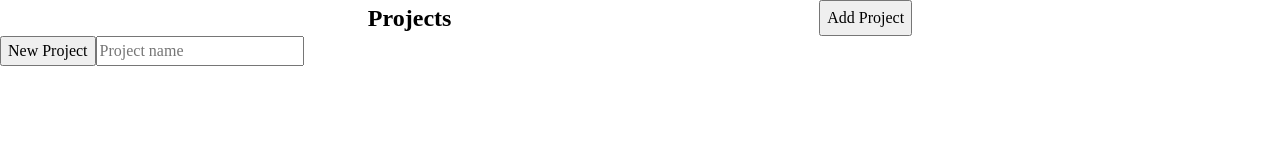
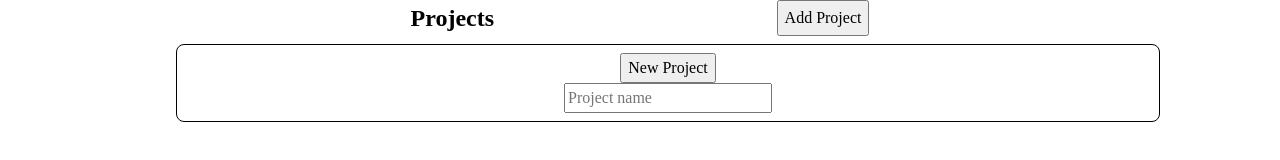
Before and after one commit to chucoyos/todo_list, a website built with webpack: page dist/index.html in a window 1280 px wide. Both pictures are taken after a click on the button "Add Project". Built offline with Linux system fonts and the light colour scheme.

Commit message:
Insert form into the ul

```diff
--- a/src/projects/newProject.js
+++ b/src/projects/newProject.js
@@ -13,6 +13,7 @@ const newProject = () => {
   projectInput.setAttribute('placeholder', 'Project name');
   newProjectContainer.appendChild(newProjectBtn);
   newProjectContainer.appendChild(projectInput);
+  newProjectContainer.classList.add('project-item');
   const listItem = document.createElement('li');
   listItem.appendChild(newProjectContainer);
   return newProjectContainer;
--- a/src/projects/projects.js
+++ b/src/projects/projects.js
@@ -14,7 +14,7 @@ const projects =  () => {
 
   addProjectButton.addEventListener('click', () => {
     const newProjectContainer = newProject();
-    projectsBody.insertBefore(newProjectContainer, projectsList);
+    projectsList.insertBefore(newProjectContainer, projectsList.firstChild);
   });
   // End of projects header
 
@@ -29,8 +29,10 @@ const projects =  () => {
   const projectsBody = document.createElement('div');
   projectsBody.setAttribute('id', 'projects-body');
   const projectsList = document.createElement('ul');
+  projectsList.setAttribute('id', 'projects-list');
   for (let project of projects) {
     const projectItem = document.createElement('li');
+    projectItem.classList.add('project-item');
     projectItem.textContent = project.name;
     projectsList.appendChild(projectItem);
   }
--- a/src/styles/style.css
+++ b/src/styles/style.css
@@ -50,6 +50,8 @@ p, h1, h2, h3, h4, h5, h6 {
 */
 #root, #__next {
   isolation: isolate;
+  max-width: 80%;
+  margin: 0 auto;
 }
 /* End css reset */
 
@@ -64,8 +66,27 @@ p, h1, h2, h3, h4, h5, h6 {
   flex: 1;
   justify-content: space-evenly;
 }
+#projects-body > ul {
+  display: flex;
+  flex-direction: column;
+  flex-wrap: wrap;
+  align-items: center;
+}
+#projects-body > ul > .project-item {
+  display: flex;
+  flex-direction: column;
+  flex-wrap: wrap;
+  align-items: center;
+  justify-content: space-evenly;
+  width: 100%;
+  height: 100%;
+  margin: 0.5rem;
+  padding: 0.5rem;
+  border: 1px solid #000;
+  border-radius: 0.5rem;
+}
 #new-project-container {
-  display: block;
+  display: flex;
 }
 
 li {
```
Also changed, not shown: dist/bundle.js.
